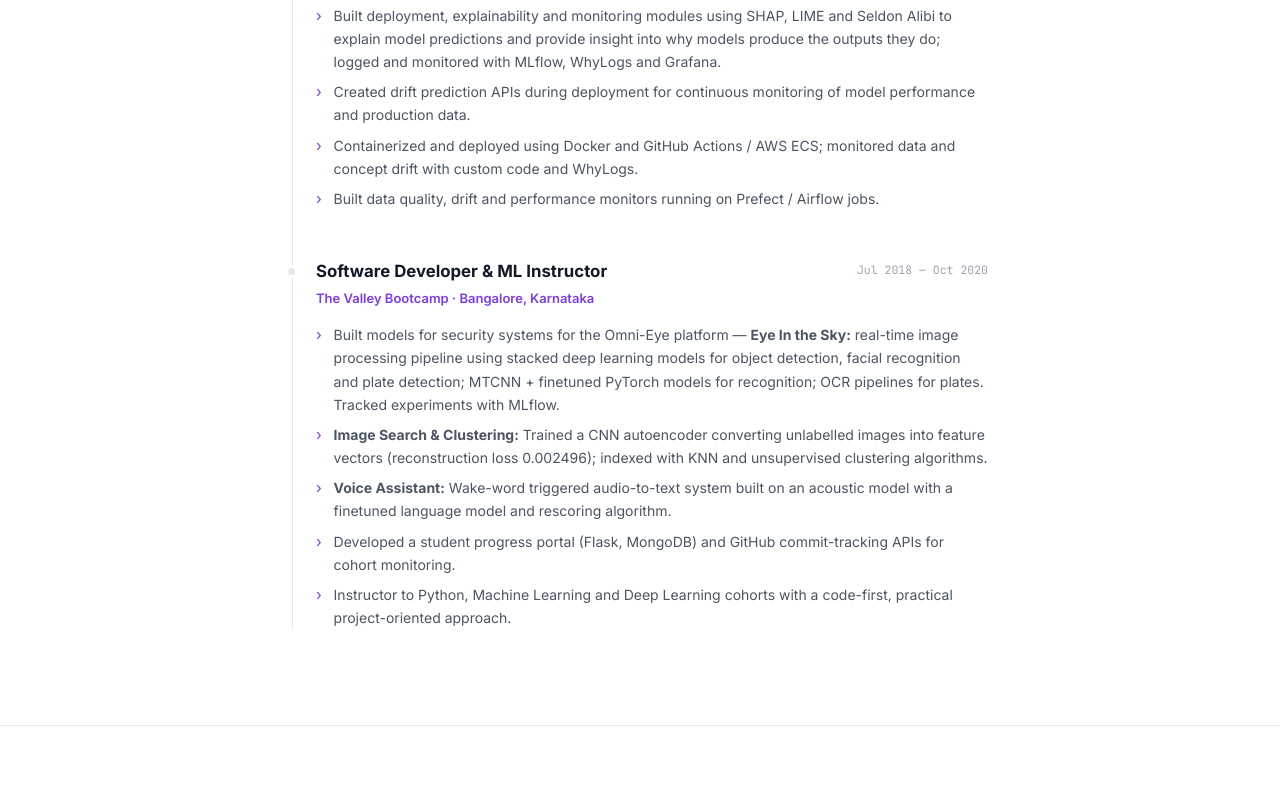
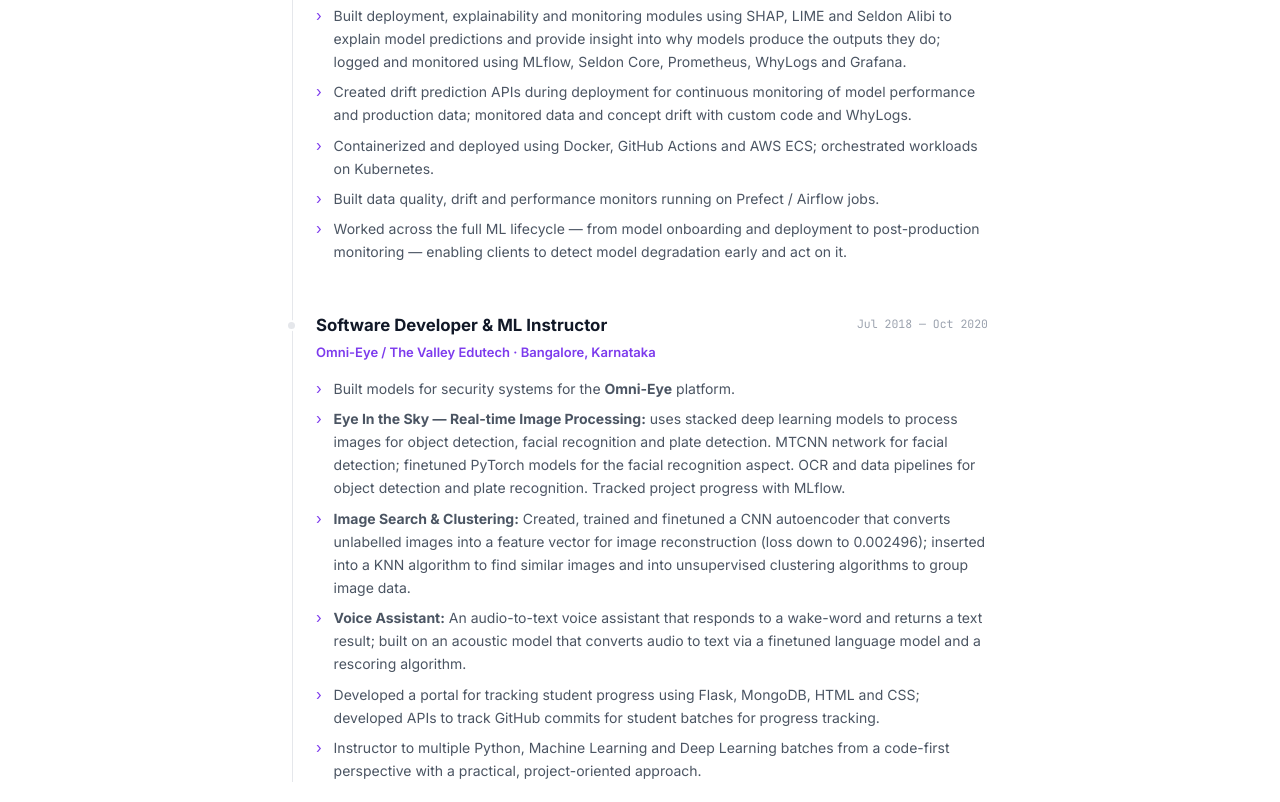
Before and after one commit to VishakBharadwaj94/vishak-resume, a website: page index.html in a window 1280 px wide. Shown: the part 1538-2340 px from the top of the page. Drawn offline with Linux system fonts and the light colour scheme.

Commit message:
Expand Censius and Valley Edutech descriptions, rename to Omni-Eye/The Valley Edutech

```diff
--- a/index.html
+++ b/index.html
@@ -642,10 +642,11 @@
         </div>
         <div class="job-company">Censius AI · Bangalore, India</div>
         <ul class="job-bullets">
-          <li>Built deployment, explainability and monitoring modules using SHAP, LIME and Seldon Alibi to explain model predictions and provide insight into why models produce the outputs they do; logged and monitored with MLflow, WhyLogs and Grafana.</li>
-          <li>Created drift prediction APIs during deployment for continuous monitoring of model performance and production data.</li>
-          <li>Containerized and deployed using Docker and GitHub Actions / AWS ECS; monitored data and concept drift with custom code and WhyLogs.</li>
+          <li>Built deployment, explainability and monitoring modules using SHAP, LIME and Seldon Alibi to explain model predictions and provide insight into why models produce the outputs they do; logged and monitored using MLflow, Seldon Core, Prometheus, WhyLogs and Grafana.</li>
+          <li>Created drift prediction APIs during deployment for continuous monitoring of model performance and production data; monitored data and concept drift with custom code and WhyLogs.</li>
+          <li>Containerized and deployed using Docker, GitHub Actions and AWS ECS; orchestrated workloads on Kubernetes.</li>
           <li>Built data quality, drift and performance monitors running on Prefect / Airflow jobs.</li>
+          <li>Worked across the full ML lifecycle — from model onboarding and deployment to post-production monitoring — enabling clients to detect model degradation early and act on it.</li>
         </ul>
       </div>
 
@@ -655,13 +656,14 @@
           <div class="job-title">Software Developer &amp; ML Instructor</div>
           <div class="job-date">Jul 2018 — Oct 2020</div>
         </div>
-        <div class="job-company">The Valley Bootcamp · Bangalore, Karnataka</div>
+        <div class="job-company">Omni-Eye / The Valley Edutech · Bangalore, Karnataka</div>
         <ul class="job-bullets">
-          <li>Built models for security systems for the Omni-Eye platform — <strong>Eye In the Sky:</strong> real-time image processing pipeline using stacked deep learning models for object detection, facial recognition and plate detection; MTCNN + finetuned PyTorch models for recognition; OCR pipelines for plates. Tracked experiments with MLflow.</li>
-          <li><strong>Image Search &amp; Clustering:</strong> Trained a CNN autoencoder converting unlabelled images into feature vectors (reconstruction loss 0.002496); indexed with KNN and unsupervised clustering algorithms.</li>
-          <li><strong>Voice Assistant:</strong> Wake-word triggered audio-to-text system built on an acoustic model with a finetuned language model and rescoring algorithm.</li>
-          <li>Developed a student progress portal (Flask, MongoDB) and GitHub commit-tracking APIs for cohort monitoring.</li>
-          <li>Instructor to Python, Machine Learning and Deep Learning cohorts with a code-first, practical project-oriented approach.</li>
+          <li>Built models for security systems for the <strong>Omni-Eye</strong> platform.</li>
+          <li><strong>Eye In the Sky — Real-time Image Processing:</strong> uses stacked deep learning models to process images for object detection, facial recognition and plate detection. MTCNN network for facial detection; finetuned PyTorch models for the facial recognition aspect. OCR and data pipelines for object detection and plate recognition. Tracked project progress with MLflow.</li>
+          <li><strong>Image Search &amp; Clustering:</strong> Created, trained and finetuned a CNN autoencoder that converts unlabelled images into a feature vector for image reconstruction (loss down to 0.002496); inserted into a KNN algorithm to find similar images and into unsupervised clustering algorithms to group image data.</li>
+          <li><strong>Voice Assistant:</strong> An audio-to-text voice assistant that responds to a wake-word and returns a text result; built on an acoustic model that converts audio to text via a finetuned language model and a rescoring algorithm.</li>
+          <li>Developed a portal for tracking student progress using Flask, MongoDB, HTML and CSS; developed APIs to track GitHub commits for student batches for progress tracking.</li>
+          <li>Instructor to multiple Python, Machine Learning and Deep Learning batches from a code-first perspective with a practical, project-oriented approach.</li>
         </ul>
       </div>
 
```
Also changed, not shown: resume-print.html (+8 -7 lines), 1 other file.
